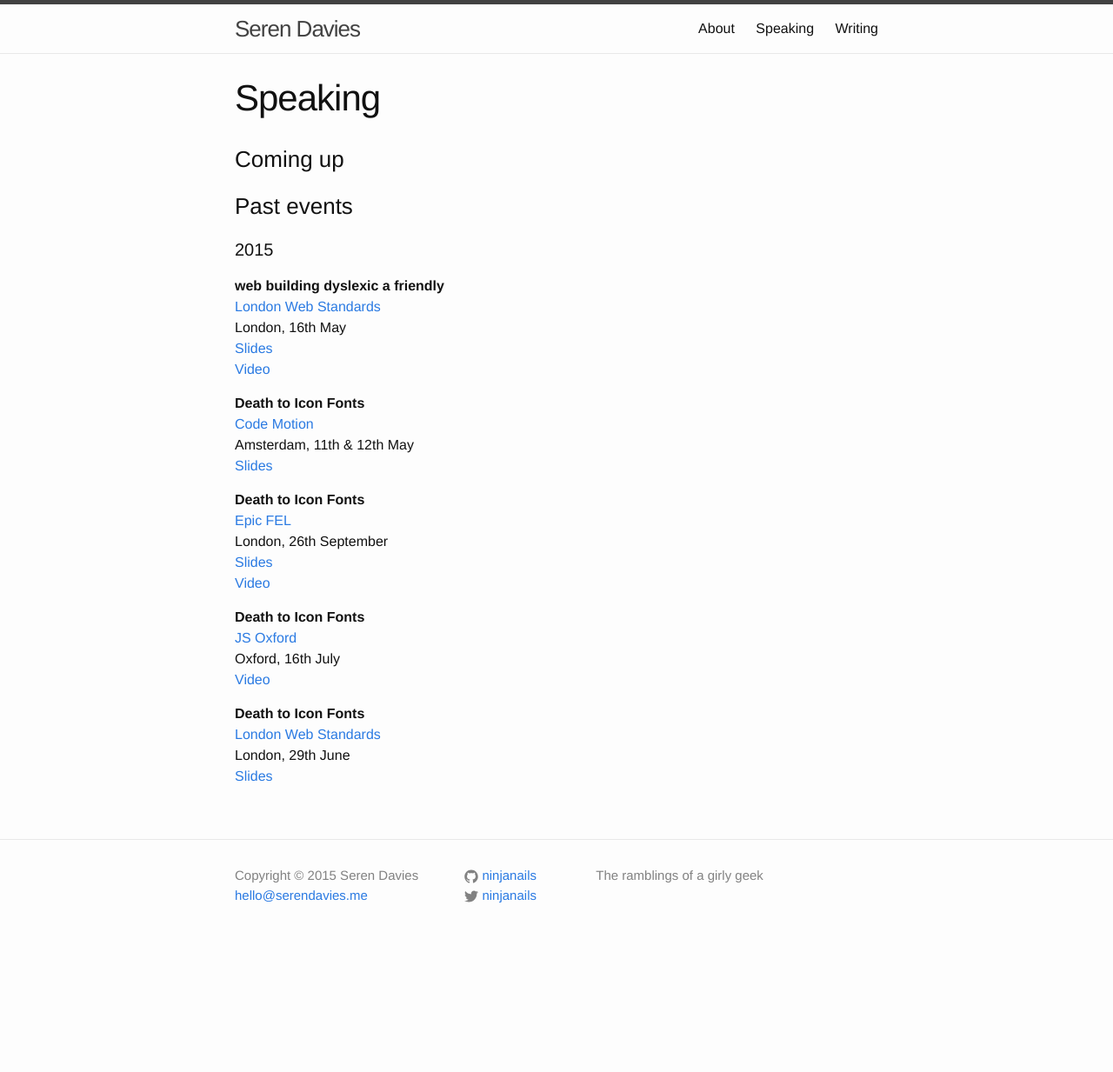
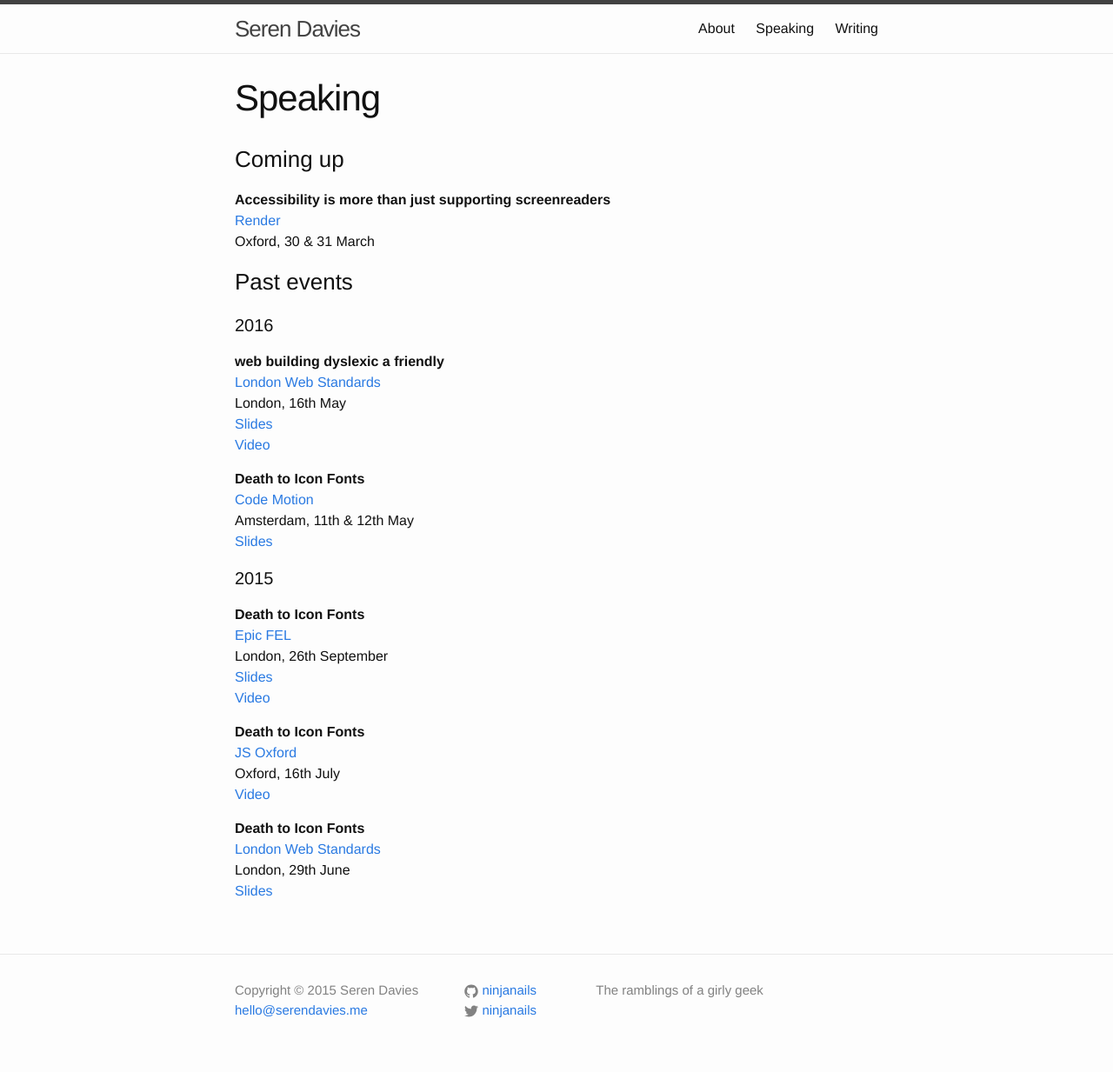
Before and after one commit to ninjanails/ninjanails.github.io, a Jekyll site: the page built from speaking.md, in a window 1280 px wide. Shown: the whole page at 87% size. Built offline with Jekyll 4.4.1, drawn with Linux system fonts in a browser that asks for light colours; before the commit the page ends 1101 px from its top, so only the background shows below that.

Commit message:
add Render as up and coming talk

```diff
--- a/speaking.md
+++ b/speaking.md
@@ -6,9 +6,13 @@ permalink: /speaking/
 
 ### Coming up
 
+**Accessibility is more than just supporting screenreaders** <br>
+[Render](http://2017.render-conf.com//) <br>
+Oxford, 30 & 31 March
+
 ### Past events
 
-#### 2015
+#### 2016
 
 **web building dyslexic a friendly** <br>
 [London Web Standards](http://londonwebstandards.org/2016/05/lws-16-may-2016-accessibility-month-lwsa11y/) <br>
```
Also changed, not shown: other parts of speaking.md (+2 -0 lines).
